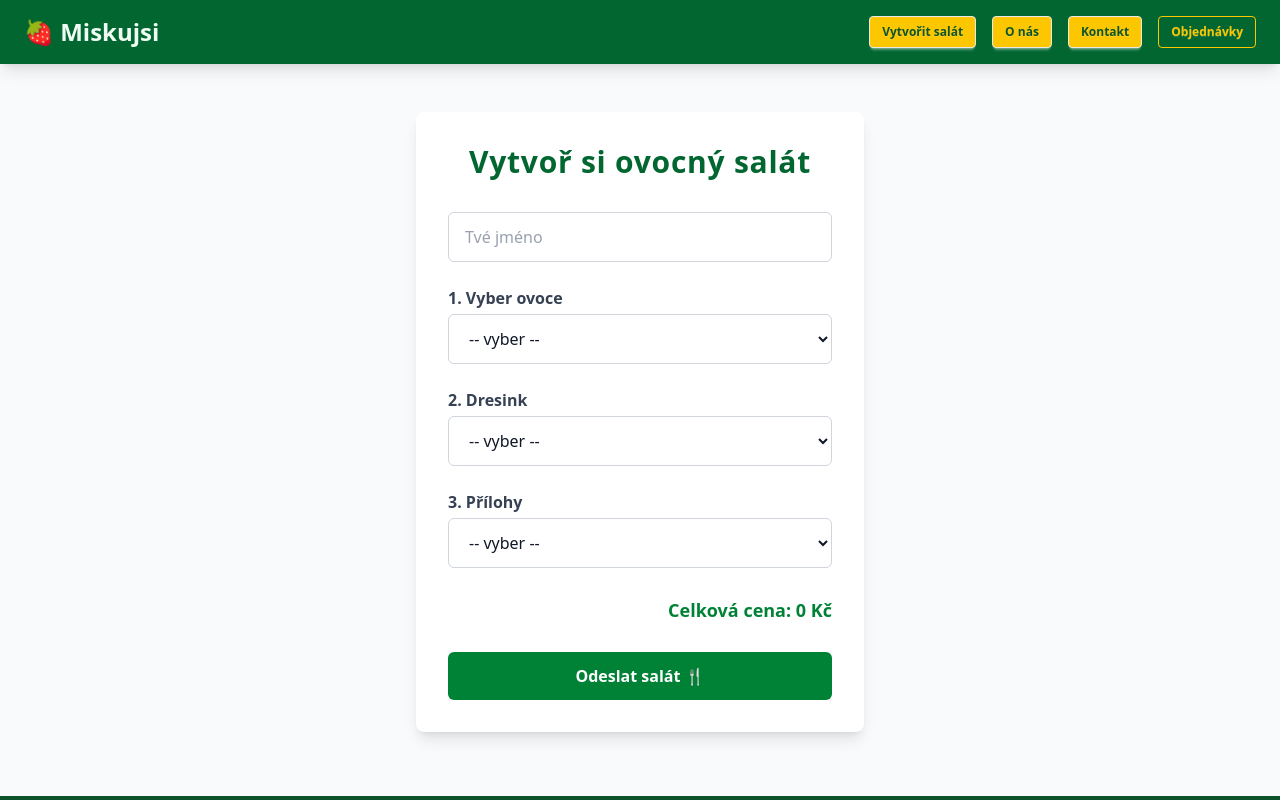
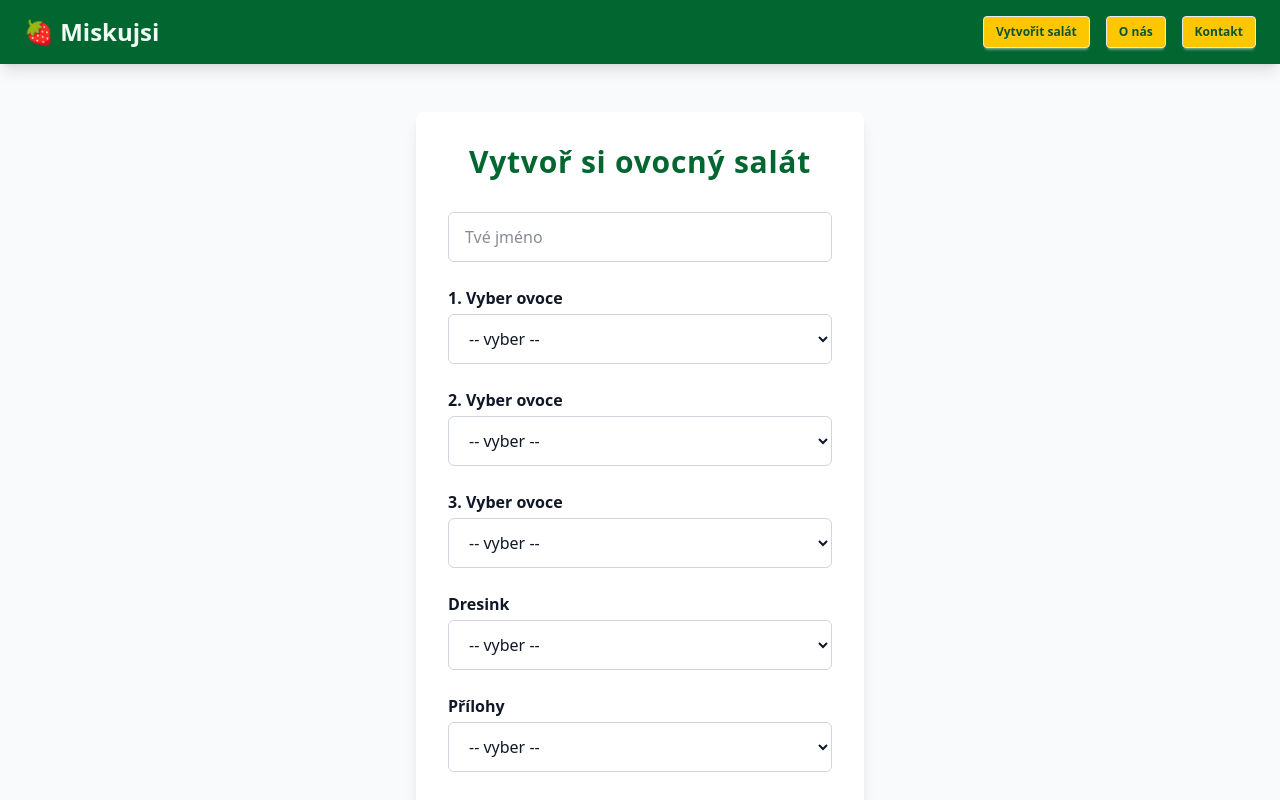
Before and after one commit to Dedek1Baba/ovocnysalatt, a React (Vite) app in the folder ovocnysalat/client/: page /create-salad in a window 1280 px wide. Shown: the top 800 px of the page. Built offline with nearby package versions, Linux system fonts and the light colour scheme.

Commit message:
pridani produktu

```diff
--- a/ovocnysalat/client/src/components/header.jsx
+++ b/ovocnysalat/client/src/components/header.jsx
@@ -28,12 +28,7 @@ export default function Header() {
         >
           Kontakt
         </Link>
-         <Link
-          to="/salads"
-          className="btn btn-sm btn-outline border-yellow-400 text-yellow-400 hover:bg-yellow-400 hover:text-green-900 transition"
-        >
-          Objednávky
-        </Link>
+
       </nav>
     </header>
   );
--- a/ovocnysalat/client/src/pages/CreateHuman/index.jsx
+++ b/ovocnysalat/client/src/pages/CreateHuman/index.jsx
@@ -1,25 +1,25 @@
 import { useNavigate } from "react-router-dom";
-import { useState, useEffect } from "react";
+import { useState } from "react";
 import { createSalad } from "../../models/people";
 import Header from "../../components/header";
 import Footer from "../../components/footer";
 
 const prices = {
   fruit: {
+    třešně: 35,
+    jablka: 30,
+    kiwi: 38,
+    borůvky: 50,
     jahody: 40,
-    "banán": 35,
-    "ananas": 45,
-    "borůvky": 50,
+    broskve: 45,
+    banány: 35,
   },
   dressing: {
-    med: 15,
     jogurt: 10,
-    limetka: 12,
+    "agávový sirup": 12,
   },
   topping: {
-    "oříšky": 20,
-    "kokos": 18,
-    "čokoláda": 25,
+    "kokosové kousky": 18,
   },
 };
 
@@ -36,36 +36,53 @@ export default function CreateSalad() {
   };
 
   const recalculateTotal = (data) => {
-    const fruitPrice = prices.fruit[data.fruit] || 0;
+    const f1 = prices.fruit[data.fruit1] || 0;
+    const f2 = prices.fruit[data.fruit2] || 0;
+    const f3 = prices.fruit[data.fruit3] || 0;
     const dressingPrice = prices.dressing[data.dressing] || 0;
     const toppingPrice = prices.topping[data.topping] || 0;
-    setTotal(fruitPrice + dressingPrice + toppingPrice);
+    setTotal(f1 + f2 + f3 + dressingPrice + toppingPrice);
   };
 
   const handleButton = async (e) => {
     e.preventDefault();
     setFeedback(null);
     try {
-      const data = await createSalad({ ...formData, total });
+      const fruitCombo = [formData.fruit1, formData.fruit2, formData.fruit3].filter(Boolean).join(", ");
+      const data = await createSalad({
+        name: formData.name,
+        fruit: fruitCombo,
+        dressing: formData.dressing,
+        topping: formData.topping,
+        total,
+      });
+
       if (data.status === 201) {
         setFormData({});
         setTotal(0);
         setFeedback({ type: "success", message: "Salát byl úspěšně vytvořen!" });
-        setTimeout(() => {
-          navigate(`/created-salad/${data.data._id}`);
-        }, 1500);
+        setTimeout(() => navigate(`/created-salad/${data.data._id}`), 1500);
       } else {
         setFeedback({ type: "error", message: "Něco se pokazilo. Zkus to znovu." });
       }
-    } catch (error) {
+    } catch {
       setFeedback({ type: "error", message: "Chyba připojení k serveru." });
     }
   };
 
+  const fruitOptions = [
+    "třešně",
+    "jablka",
+    "kiwi",
+    "borůvky",
+    "jahody",
+    "broskve",
+    "banány",
+  ];
+
   return (
     <div className="min-h-screen flex flex-col bg-gray-50 text-gray-900">
       <Header />
-
       <main className="flex-grow flex flex-col items-center py-12 px-4">
         <div className="w-full max-w-md bg-white rounded-lg shadow-lg p-8">
           <h1 className="text-3xl font-extrabold text-green-800 mb-8 text-center tracking-wide">
@@ -92,82 +109,77 @@ export default function CreateSalad() {
               placeholder="Tvé jméno"
               value={formData.name || ""}
               onChange={handleInput}
-              className="border border-gray-300 rounded-md px-4 py-3 text-gray-900 placeholder-gray-400 focus:outline-none focus:ring-2 focus:ring-green-500 transition"
+              className="border border-gray-300 rounded-md px-4 py-3"
               required
             />
 
-            <div>
-              <label htmlFor="fruit" className="block font-semibold mb-1 text-gray-700">
-                1. Vyber ovoce
+            {[1, 2, 3].map((num) => (
+              <div key={num}>
+                <label htmlFor={`fruit${num}`} className="block font-semibold mb-1">
+                  {num}. Vyber ovoce
                 </label>
                 <select
-                id="fruit"
-                name="fruit"
-                value={formData.fruit || ""}
+                  id={`fruit${num}`}
+                  name={`fruit${num}`}
+                  value={formData[`fruit${num}`] || ""}
                   onChange={handleInput}
-                className="w-full border border-gray-300 rounded-md px-4 py-3 text-gray-900 focus:outline-none focus:ring-2 focus:ring-green-500 transition"
+                  className="w-full border border-gray-300 rounded-md px-4 py-3"
                   required
                 >
                   <option value="">-- vyber --</option>
-                <option value="jahody">Jahody (40 Kč)</option>
-                <option value="banán">Banán (35 Kč)</option>
-                <option value="ananas">Ananas (45 Kč)</option>
-                <option value="borůvky">Borůvky (50 Kč)</option>
+                  {fruitOptions.map((fruit) => (
+                    <option key={fruit} value={fruit}>
+                      {fruit.charAt(0).toUpperCase() + fruit.slice(1)} ({prices.fruit[fruit]} Kč)
+                    </option>
+                  ))}
                 </select>
               </div>
+            ))}
 
             <div>
-              <label htmlFor="dressing" className="block font-semibold mb-1 text-gray-700">
-                2. Dresink
-              </label>
+              <label htmlFor="dressing" className="block font-semibold mb-1">Dresink</label>
               <select
                 id="dressing"
                 name="dressing"
                 value={formData.dressing || ""}
                 onChange={handleInput}
-                className="w-full border border-gray-300 rounded-md px-4 py-3 text-gray-900 focus:outline-none focus:ring-2 focus:ring-green-500 transition"
+                className="w-full border border-gray-300 rounded-md px-4 py-3"
                 required
               >
                 <option value="">-- vyber --</option>
-                <option value="med">Med (15 Kč)</option>
                 <option value="jogurt">Jogurt (10 Kč)</option>
-                <option value="limetka">Limetková šťáva (12 Kč)</option>
+                <option value="agávový sirup">Agávový sirup (12 Kč)</option>
               </select>
             </div>
 
             <div>
-              <label htmlFor="topping" className="block font-semibold mb-1 text-gray-700">
-                3. Přílohy
-              </label>
+              <label htmlFor="topping" className="block font-semibold mb-1">Přílohy</label>
               <select
                 id="topping"
                 name="topping"
                 value={formData.topping || ""}
                 onChange={handleInput}
-                className="w-full border border-gray-300 rounded-md px-4 py-3 text-gray-900 focus:outline-none focus:ring-2 focus:ring-green-500 transition"
+                className="w-full border border-gray-300 rounded-md px-4 py-3"
                 required
               >
                 <option value="">-- vyber --</option>
-                <option value="oříšky">Oříšky (20 Kč)</option>
-                <option value="kokos">Strouhaný kokos (18 Kč)</option>
-                <option value="čokoláda">Čokoládové vločky (25 Kč)</option>
+                <option value="kokosové kousky">Kokosové kousky (18 Kč)</option>
               </select>
             </div>
 
-            <div className="mt-1 text-right text-lg font-semibold text-green-700">
+            <div className="text-right text-lg font-semibold text-green-700">
               Celková cena: {total} Kč
             </div>
 
             <button
               type="submit"
-              className="mt-1 bg-green-700 text-white font-semibold rounded-md py-3 hover:bg-green-800 transition"
+              className="bg-green-700 text-white font-semibold rounded-md py-3 hover:bg-green-800 transition"
             >
               Odeslat salát 🍴
             </button>
           </form>
         </div>
       </main>
-
       <Footer />
     </div>
   );
--- a/ovocnysalat/client/src/pages/Home/index.jsx
+++ b/ovocnysalat/client/src/pages/Home/index.jsx
@@ -53,11 +53,7 @@ export default function Home() {
                   Vytvoř si salát 🥗
                 </button>
               </Link>
-              <Link to="/salads">
-                <button className="border-2 border-green-700 text-green-700 hover:bg-green-100 font-semibold py-3 px-8 rounded-md transition">
-                  Objednávky 📋
-                </button>
-              </Link>
+
             </div>
           </div>
 
```
Also changed, not shown: 1 other file (tests, documents, lock files or other folders). Lines whose indentation alone changed are shown as unchanged.
